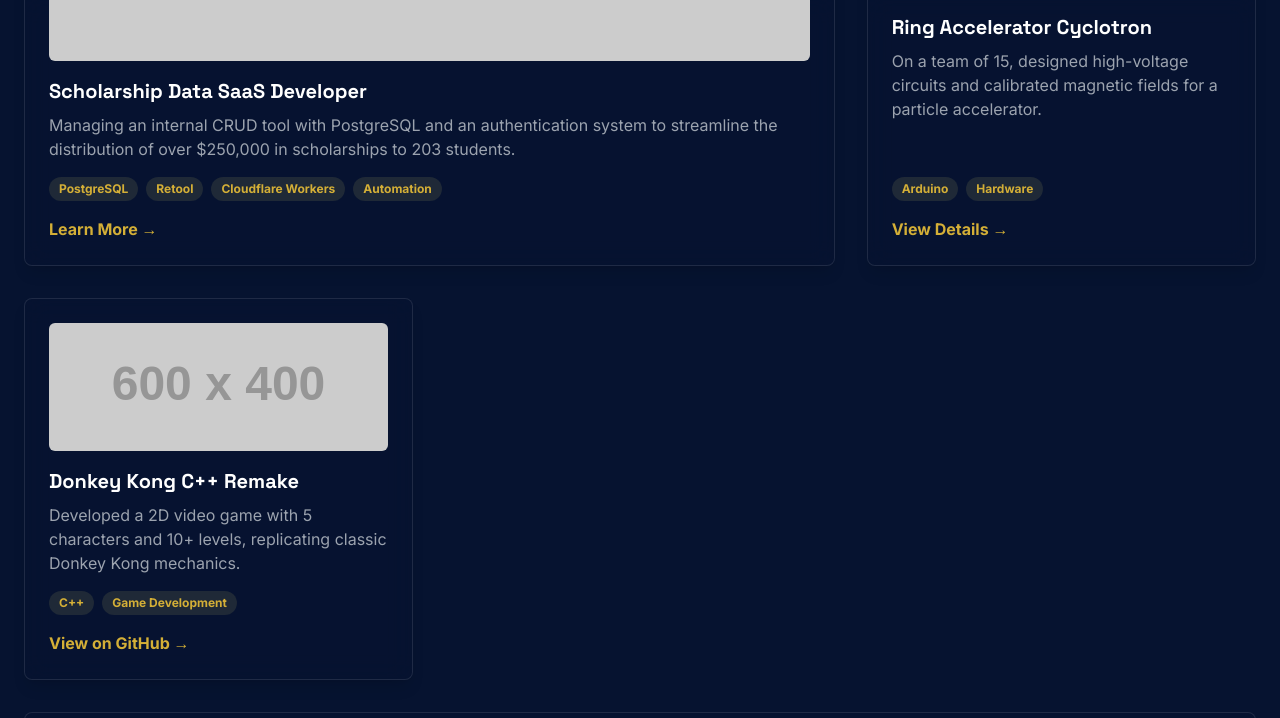
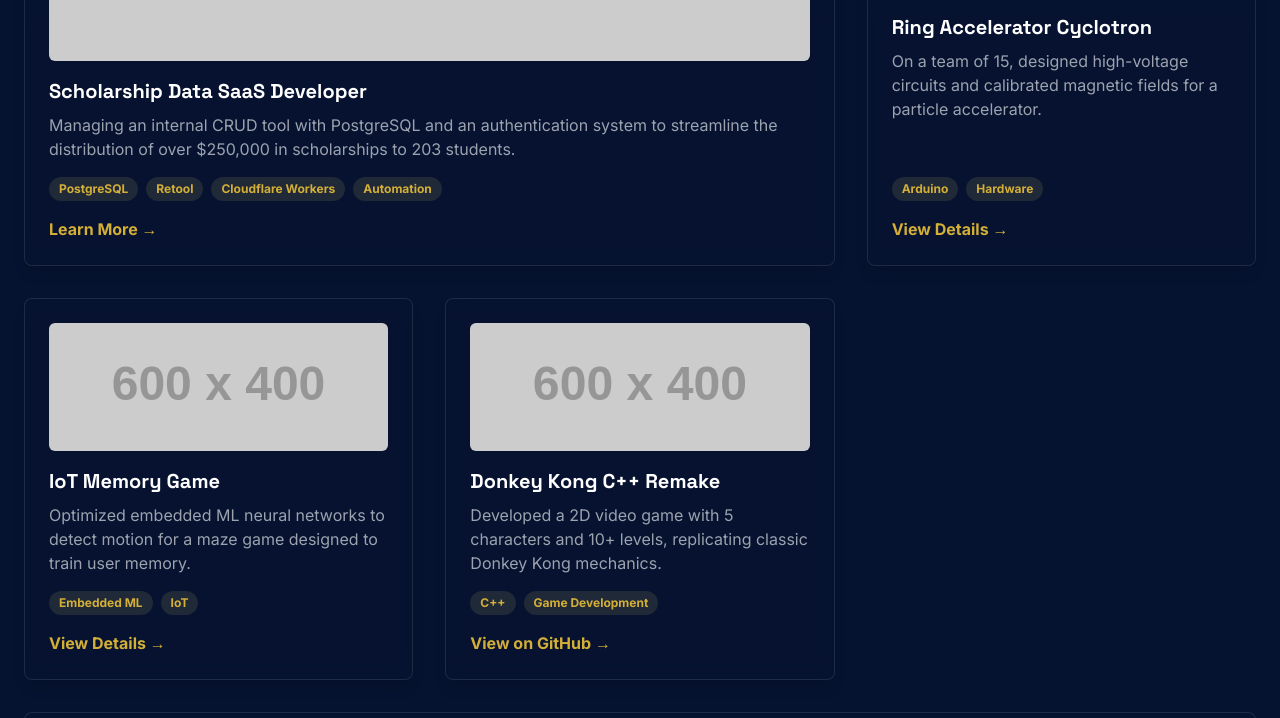
Before and after one commit to yohannes-24/yohannes-24.github.io, a plain HTML site: page index.html in a window 1280 px wide. Shown: the part 1667-2385 px from the top of the page. Drawn offline with nearby package versions, Linux system fonts and the light colour scheme; placeholder pictures from the web are drawn by us.

Commit message:
added iot project

```diff
--- a/index.html
+++ b/index.html
@@ -162,10 +162,10 @@
                     <h2 class="text-3xl md:text-4xl font-bold text-center text-white">My Projects</h2>
                 </div>
                 <!-- Bento Grid Layout for Projects -->
-                <div class="grid grid-cols-1 md:grid-cols-2 lg:grid-cols-3 gap-8">
+                <div class="grid grid-cols-1 md:grid-cols-3 gap-8">
 
                     <!-- Project Card 1 (Large) -->
-                    <div class="md:col-span-2 lg:col-span-2 glass-effect rounded-lg overflow-hidden shadow-lg project-card p-6 animate-on-scroll animate-fade-in-up">
+                    <div class="md:col-span-2 glass-effect rounded-lg overflow-hidden shadow-lg project-card p-6 animate-on-scroll animate-fade-in-up">
                         <img src="https://placehold.co/800x400/061330/D4AF37?text=SaaS+Developer"
                              onerror="this.onerror=null;this.src='https://placehold.co/800x400/0D1117/E5E7EB?text=Error';"
                              alt="Screenshot of SaaS Project"
@@ -200,6 +200,23 @@
 
                     <!-- Project Card 3 -->
                     <div class="glass-effect rounded-lg overflow-hidden shadow-lg project-card p-6 flex flex-col animate-on-scroll animate-fade-in-up">
+                        <img src="https://placehold.co/600x400/061330/D4AF37?text=IoT+Project"
+                             onerror="this.onerror=null;this.src='https://placehold.co/600x400/0D1117/E5E7EB?text=Error';"
+                             alt="Screenshot of IoT Project"
+                             class="w-full h-32 object-cover rounded-md mb-4">
+                        <div class="flex-grow">
+                            <h3 class="text-xl font-bold text-white mb-2">IoT Memory Game</h3>
+                            <p class="text-gray-400 mb-4">Optimized embedded ML neural networks to detect motion for a maze game designed to train user memory.</p>
+                        </div>
+                        <div class="flex flex-wrap gap-2 mb-4">
+                            <span class="bg-gray-800 text-[#D4AF37] text-xs font-semibold px-2.5 py-1 rounded-full">Embedded ML</span>
+                            <span class="bg-gray-800 text-[#D4AF37] text-xs font-semibold px-2.5 py-1 rounded-full">IoT</span>
+                        </div>
+                        <a href="#" class="text-[#D4AF37] hover:text-[#b89b2e] font-semibold">View Details &rarr;</a>
+                    </div>
+
+                    <!-- Project Card 4 -->
+                    <div class="glass-effect rounded-lg overflow-hidden shadow-lg project-card p-6 flex flex-col animate-on-scroll animate-fade-in-up">
                         <img src="https://placehold.co/600x400/061330/D4AF37?text=Donkey+Kong"
                              onerror="this.onerror=null;this.src='https://placehold.co/600x400/0D1117/E5E7EB?text=Error';"
                              alt="Screenshot of Donkey Kong Project"
@@ -215,7 +232,7 @@
                         <a href="#" class="text-[#D4AF37] hover:text-[#b89b2e] font-semibold">View on GitHub &rarr;</a>
                     </div>
 
-                    <!-- Project Card 4 (Large) -->
+                    <!-- Project Card 5 (Large) -->
                     <div class="md:col-span-2 lg:col-span-3 glass-effect rounded-lg overflow-hidden shadow-lg project-card p-6 animate-on-scroll animate-fade-in-up">
                          <img src="https://placehold.co/1200x400/061330/D4AF37?text=RC+Car+Project"
                              onerror="this.onerror=null;this.src='https://placehold.co/1200x400/0D1117/E5E7EB?text=Error';"
```
